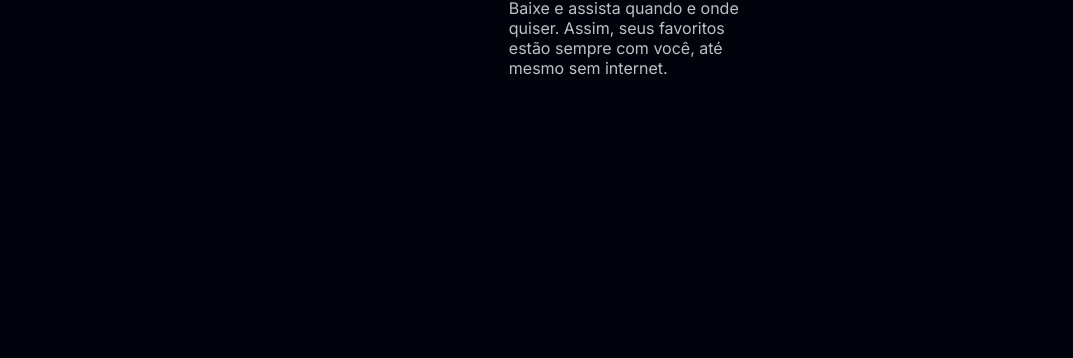
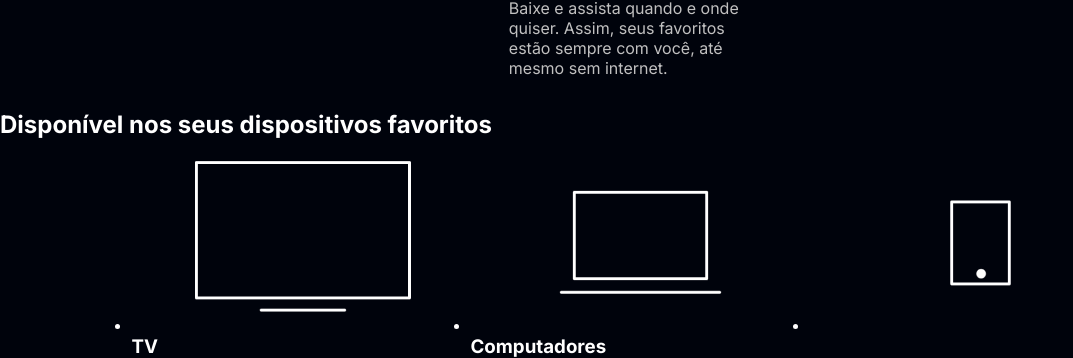
Before and after one commit to matheush77/Flixify, a plain HTML site: page index.html in a window 1280 px wide. Shown: the part 1128-1486 px from the top of the page, without its empty margins (0-1073 px from the left). Before the commit the page ends 1238 px from the top, so only its background shows below. Drawn offline with Linux system fonts and the light colour scheme.

Commit message:
Itens centralizados

```diff
--- a/index.html
+++ b/index.html
@@ -47,6 +47,25 @@
     </div>
 </section>
 
+<section class="dispotivos">
+    <h2 class="dispositivos__titulo">Disponível nos seus dispositivos favoritos</h2>
+    <ul class="dispositivos__lista">
+        <li>
+            <img src="tv.png" alt="ícone de televisão">
+            <h3 class="lista__item">TV</h3>
+        </li>
+        <li>
+            <img src="computador.png" alt="ícone de computador">
+            <h3 class="lista__item">Computadores</h3>
+        </li>
+        <li>
+            <img src="celular.png" alt="ícone de celular">
+            <h3 class="lista__item"Celular></h3>
+        </li>
+    </ul>
+
+</section>
+
 
 </body>
 
--- a/style.css
+++ b/style.css
@@ -90,3 +90,12 @@ body {
     padding: 2em;
 
 }
+
+.dispositivos__lista{
+    display: flex;
+    justify-content: center;
+}
+
+.dispositivos{
+    text-align: center;
+}
```
